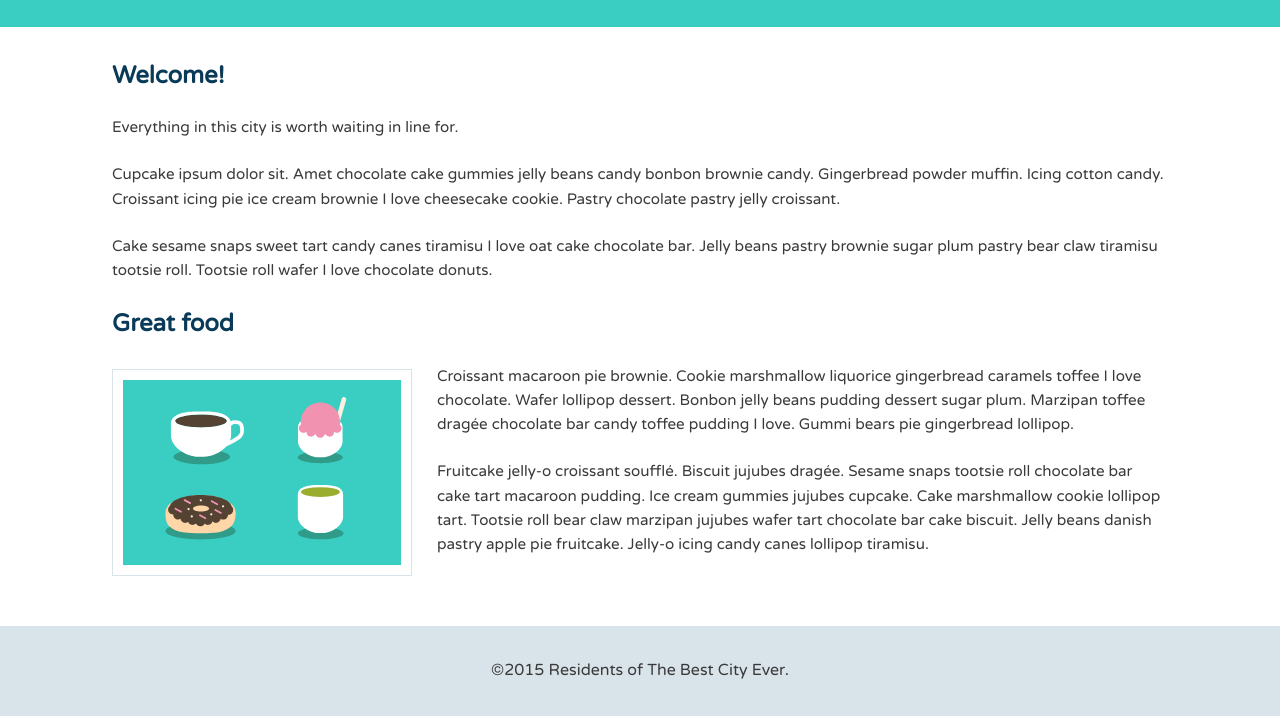
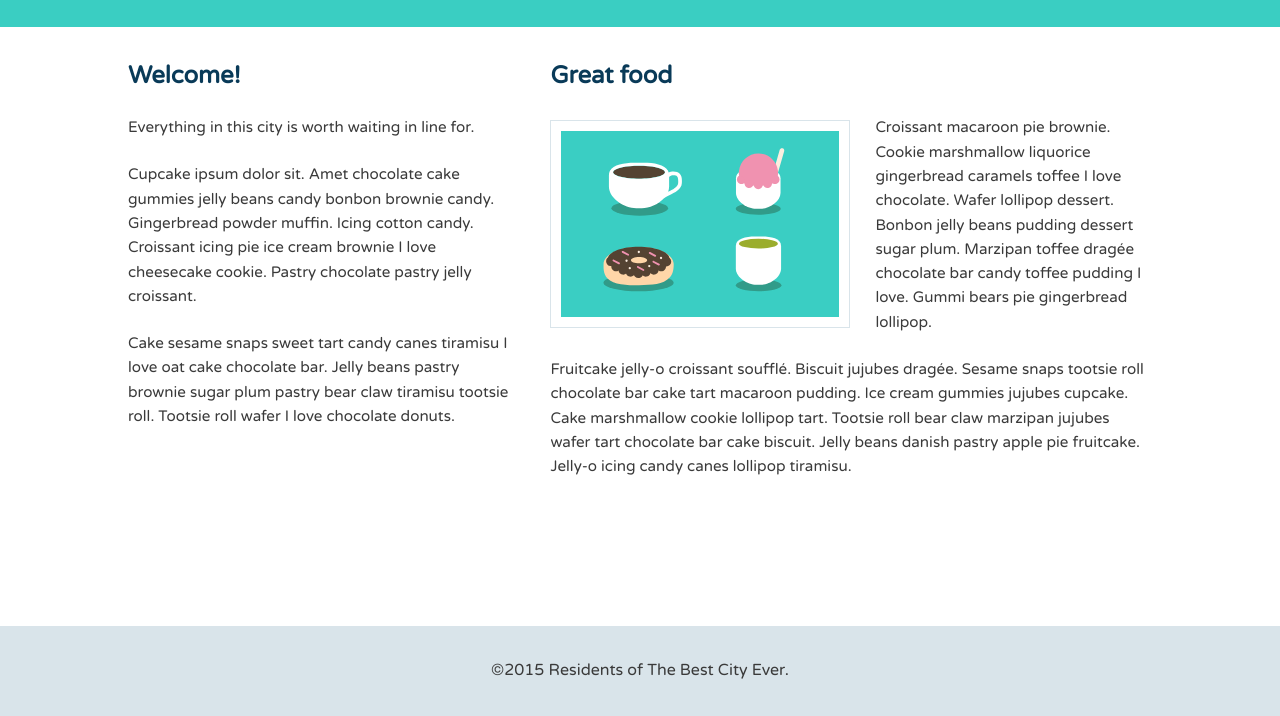
Before and after one commit to do-adams/Best_City_Guide, a plain HTML site: page index.html in a window 1280 px wide. Shown: the part 85-801 px from the top of the page. Drawn offline with Linux system fonts and the light colour scheme.

Commit message:
Add multi-column desktop layout using floats

```diff
--- a/css/style.css
+++ b/css/style.css
@@ -141,6 +141,23 @@ a {
     border: solid 1px #d9e4ea;
 	}
 
+  /* ---- Columns ----*/
+
+  .col {
+    float: left;
+    padding: 0 1em;
+  }
+
+  .primary {
+    width: 60%;
+  }
+
+  .secondary {
+    width: 40%;
+  }
+
+  /* ---- Columns ----*/
+
   .clearfix::after {
     content: "";
     display: table;
--- a/index.html
+++ b/index.html
@@ -23,16 +23,16 @@
 			</div>
 		</header>
 
-		<div class="container">
+		<div class="container clearfix">
 
-			<div class="primary col">
+			<div class="secondary col">
 				<h2>Welcome!</h2>
 				<p>Everything in this city is worth waiting in line for.</p>
 				<p>Cupcake ipsum dolor sit. Amet chocolate cake gummies jelly beans candy bonbon brownie candy. Gingerbread powder muffin. Icing cotton candy. Croissant icing pie ice cream brownie I love cheesecake cookie. Pastry chocolate pastry jelly croissant.</p>
 				<p>Cake sesame snaps sweet tart candy canes tiramisu I love oat cake chocolate bar. Jelly beans pastry brownie sugar plum pastry bear claw tiramisu tootsie roll. Tootsie roll wafer I love chocolate donuts.</p>
 			</div><!--/.primary-->
 
-			<div class="secondary col">
+			<div class="primary col">
 				<h2>Great food</h2>
         <img class="feat-img" src="img/treats.svg" alt="Drinks and eats">
 				<p>Croissant macaroon pie brownie. Cookie marshmallow liquorice gingerbread caramels toffee I love chocolate. Wafer lollipop dessert. Bonbon jelly beans pudding dessert sugar plum. Marzipan toffee drag&#233;e chocolate bar candy toffee pudding I love. Gummi bears pie gingerbread lollipop.</p>
```
